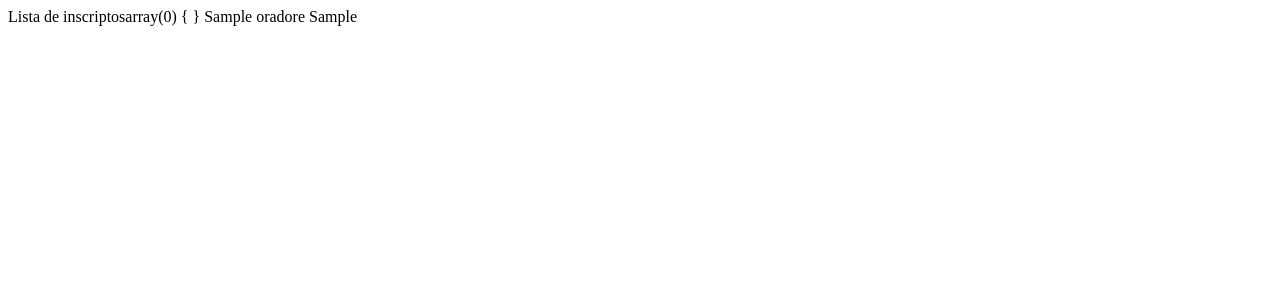
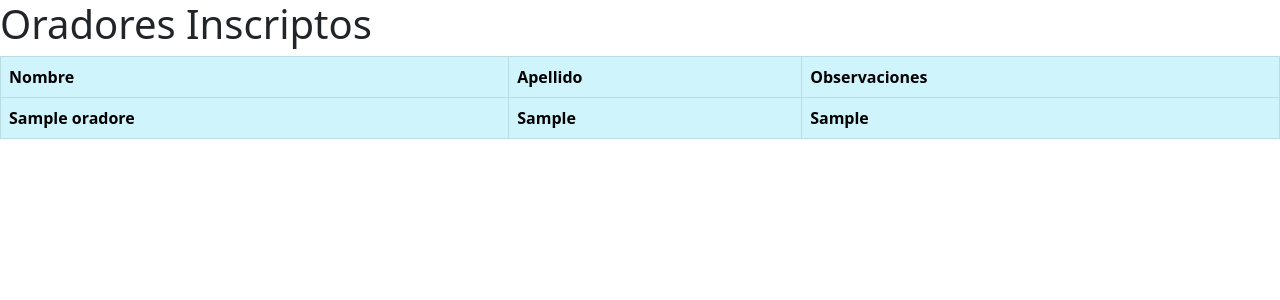
Before and after one commit to pabloyvero/TP_Integrador, a PHP site: page /inscriptos.php in a window 1280 px wide. Shown: the top 300 px of the page. Run offline with PHP 8.4, Linux system fonts and the light colour scheme; tables that the repository leaves empty or names only in its code hold one stand-in row (values such as "Sample post"); lists and menus that the app fills with data are empty.

Commit message:
Add files via upload

```diff
--- a/inscriptos.php
+++ b/inscriptos.php
@@ -1,8 +1,19 @@
-<?php
-    //require_once "cabecera.html";
-    echo "Lista de inscriptos";
+<!DOCTYPE html>
+<html lang="es">
+<head>
+    <meta charset="UTF-8">
+    <meta name="viewport" content="width=device-width, initial-scale=1.0">
+    <link href="https://cdn.jsdelivr.net/npm/bootstrap@5.1.3/dist/css/bootstrap.min.css" rel="stylesheet" integrity="sha384-1BmE4kWBq78iYhFldvKuhfTAU6auU8tT94WrHftjDbrCEXSU1oBoqyl2QvZ6jIW3" crossorigin="anonymous">
+    <title>Base de Datos</title>
+</head>
+<body>
+    <div>
+        <h1>Oradores Inscriptos</h1>
+        <?php
+            //echo "Lista de inscriptos";
 
-    var_dump($_POST);
+
+            //var_dump($_POST);
 
     //conexion
 
@@ -26,11 +37,40 @@
         //var_dump($listado);
 
         //var_dump($listado[3]['nombre']);
+        ?>
+            <table class="table table-bordered border-primary">
+                <tr class="table-info">
+                    <th class="table-info">Nombre</th>
+                    <th class="table-info">Apellido</th>
+                    <th class="table-info">Observaciones</th>
+                </tr>
 
+            <?php
         while ($listadoarray = mysqli_fetch_array($consultas)){
             //echo "probando la cantidad";
-            echo $listadoarray['nombre'] . " " . $listadoarray['apellido'];
-            echo "<br>";
+            ?>
+                <tr class="table-info">
+                    <th class="table-info">
+            <?php
+                echo $listadoarray['nombre'];
+            ?>
+                    </th>
+                    <th class="table-info">
+            <?php
+                echo $listadoarray['apellido'];
+            ?>
+                    </th>
+                    <th class="table-info">
+            <?php
+                echo $listadoarray['memo'];
+            ?>
+                    </th>
+                </tr>
+            <?php
         }
     }
-?>
+        ?>
+            </table>
+    </div>
+</body>
+</html>
```
Also changed, not shown: ingresar.php (added, +34 -0 lines), inscriptos_back.php (added, +37 -0 lines), index.html (line endings or trailing spaces).
